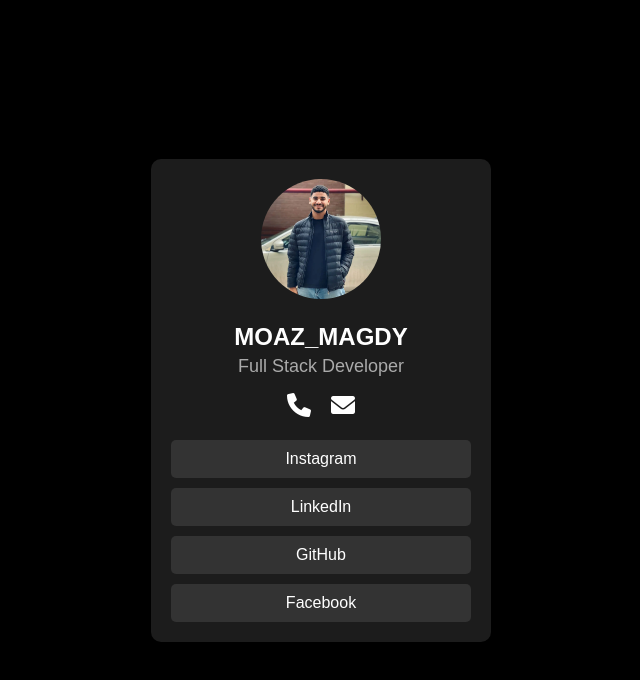
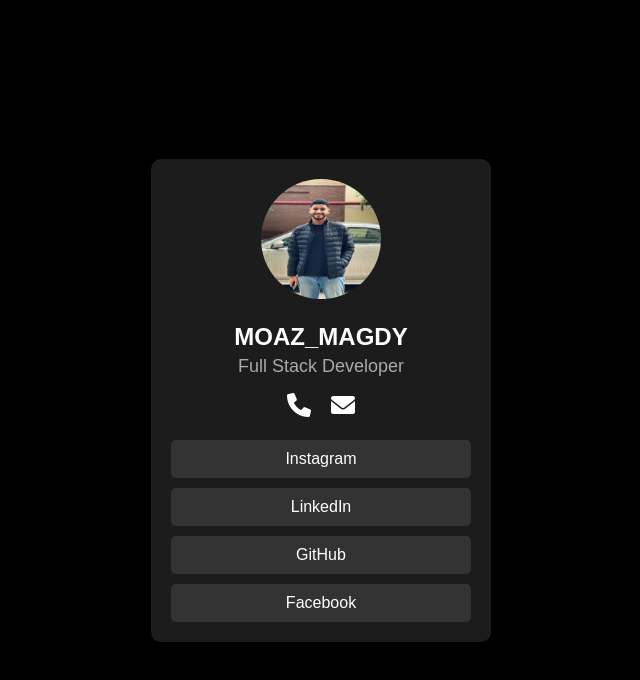
Before and after one commit to MoazMagdy19/Simple_Card, a plain HTML site: page index.html in a window 1280 px wide. Shown: the whole page, without its empty margins (319-959 px from the left). Drawn offline with Linux system fonts and the light colour scheme.

Commit message:
Update profile picture in index.html

```diff
--- a/index.html
+++ b/index.html
@@ -9,7 +9,7 @@
 </head>
 <body>
     <div class="card">
-        <img class="profile-pic" src="404430960_1145547826429401_4688063152812325674_n.webp" alt="Profile Picture">
+        <img class="profile-pic" src="WhatsApp Image 2026-02-10 at 4.19.05 AM.jpeg" alt="Profile Picture">
         <h2>MOAZ_MAGDY</h2>
         <p>Full Stack Developer</p>
         <div class="contact-icons">
```
